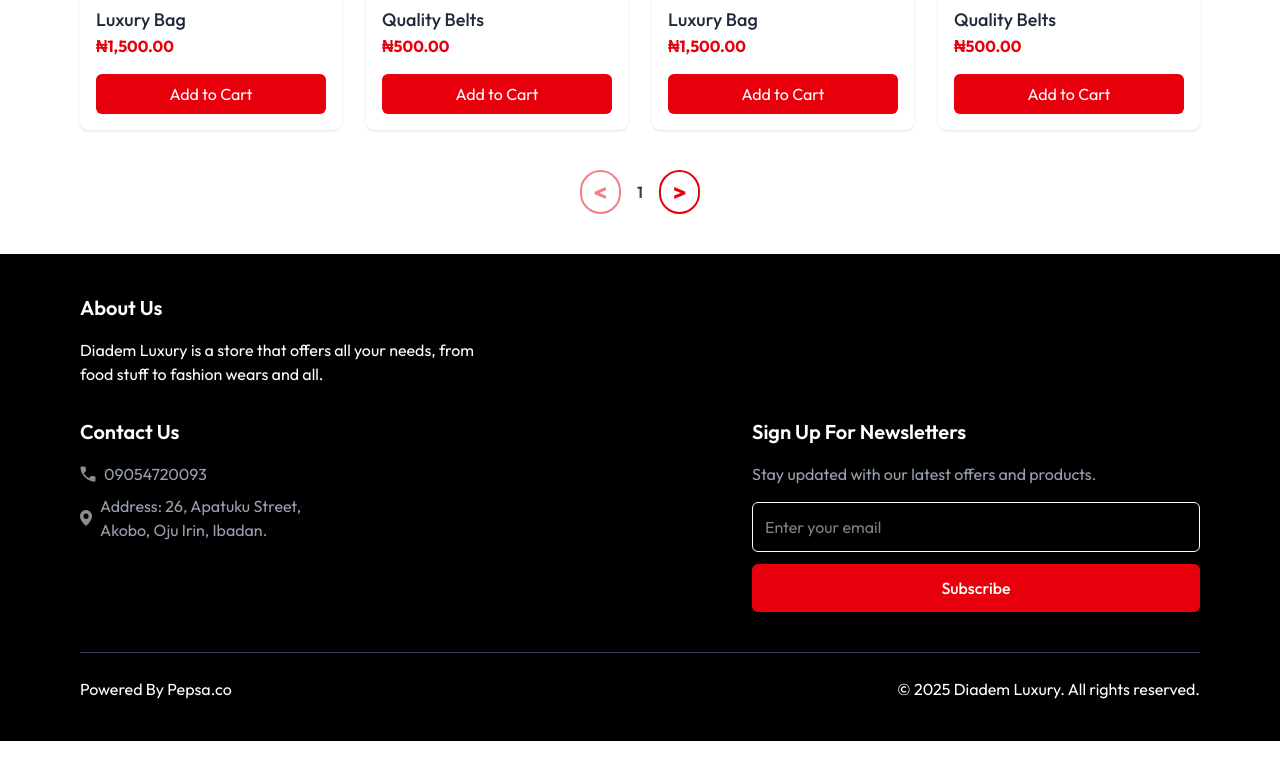
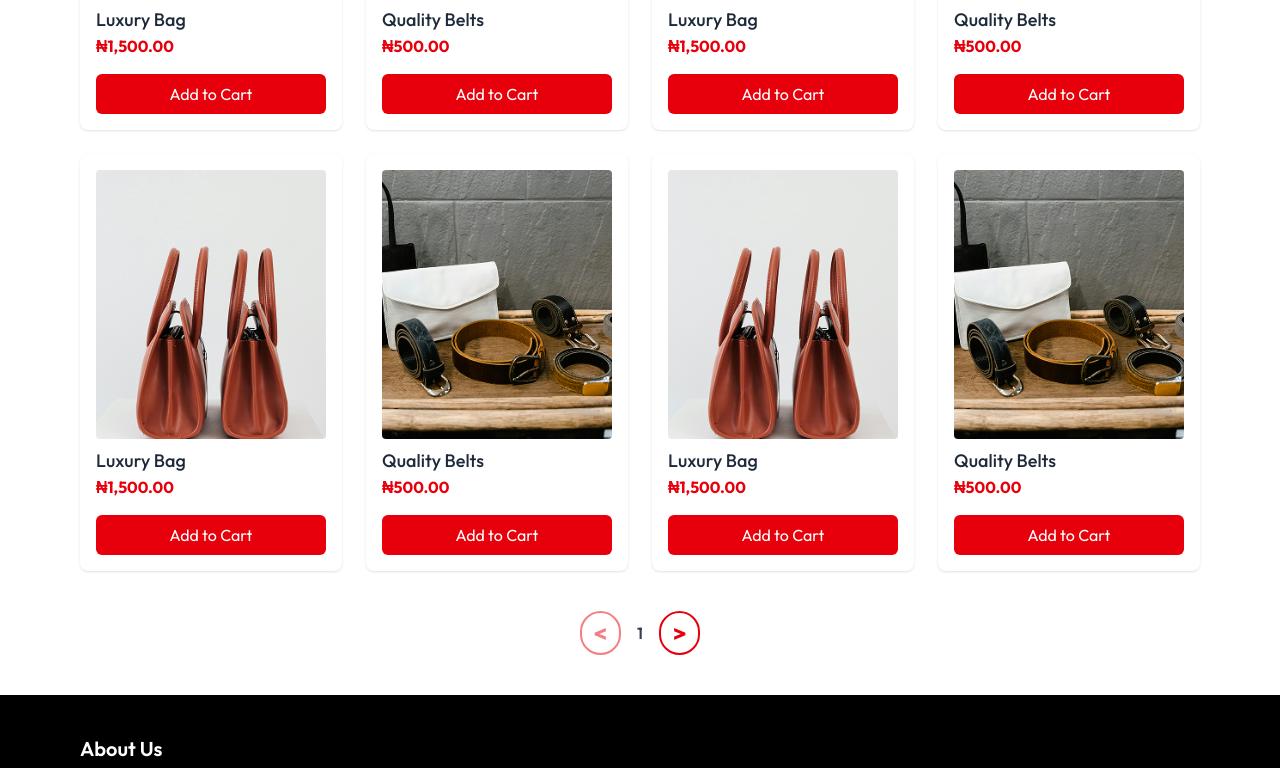
Before and after one commit to DanielGad/Pepsa-User-App, a React (Vite) app: page /categories in a window 1280 px wide. Shown: the part 1059-1827 px from the top of the page. Before the commit the page ends 1800 px from the top, so only its background shows below. Built offline with nearby package versions, Linux system fonts and the light colour scheme; a web font is replaced by a local one.

Commit message:
Added MyAccount Page

```diff
--- a/src/pages/Categories.tsx
+++ b/src/pages/Categories.tsx
@@ -25,7 +25,7 @@ const Categories = () => {
   const [currentPage, setCurrentPage] = useState(1);
   const [selectedCategory, setSelectedCategory] = useState("All");
   const productRef = useRef<HTMLDivElement>(null);
-  const productsPerPage = 8;
+  const productsPerPage = 12;
 
   const selectedVariation = Products[0].Variation[0];
   const quantity = 1;
@@ -76,12 +76,12 @@ const Categories = () => {
 
         <div className="grid grid-cols-2 md:grid-cols-4 gap-4 md:gap-6">
           {paginatedProducts.map((product) => (
-            <div key={product.id} className="bg-white shadow rounded-lg md:p-4 flex flex-col items-center text-center">
+            <div key={product.id} className="bg-white shadow rounded-lg md:p-4 flex flex-col items-left text-center">
               <Link to={`/product/${product.id}`}>
                 <img
                   src={product.image?.[1] || product.image?.[0]}
                   alt={product.name}
-                  className="w-60 h-full object-cover rounded mb-4"
+                  className="w-full h-full object-cover rounded mb-4"
                 />
               </Link>
               <div className='w-full text-left'>
--- a/src/pages/Home.tsx
+++ b/src/pages/Home.tsx
@@ -83,12 +83,12 @@ const Home = () => {
 
         <div className="grid grid-cols-2 md:grid-cols-4 gap-4 md:gap-6">
           {paginatedProducts.map((product) => (
-            <div key={product.id} className="bg-white shadow rounded-lg md:p-4 flex flex-col items-center text-center">
+            <div key={product.id} className="bg-white shadow rounded-lg md:p-4 flex flex-col items-left text-center">
               <Link to={`/product/${product.id}`}>
                 <img
                   src={product.image?.[1] || product.image?.[0]}
                   alt={product.name}
-                  className="w-60 h-full object-cover rounded mb-4"
+                  className="w-full h-full object-cover rounded mb-4"
                 />
               </Link>
               <div className='w-full text-left'>
```
